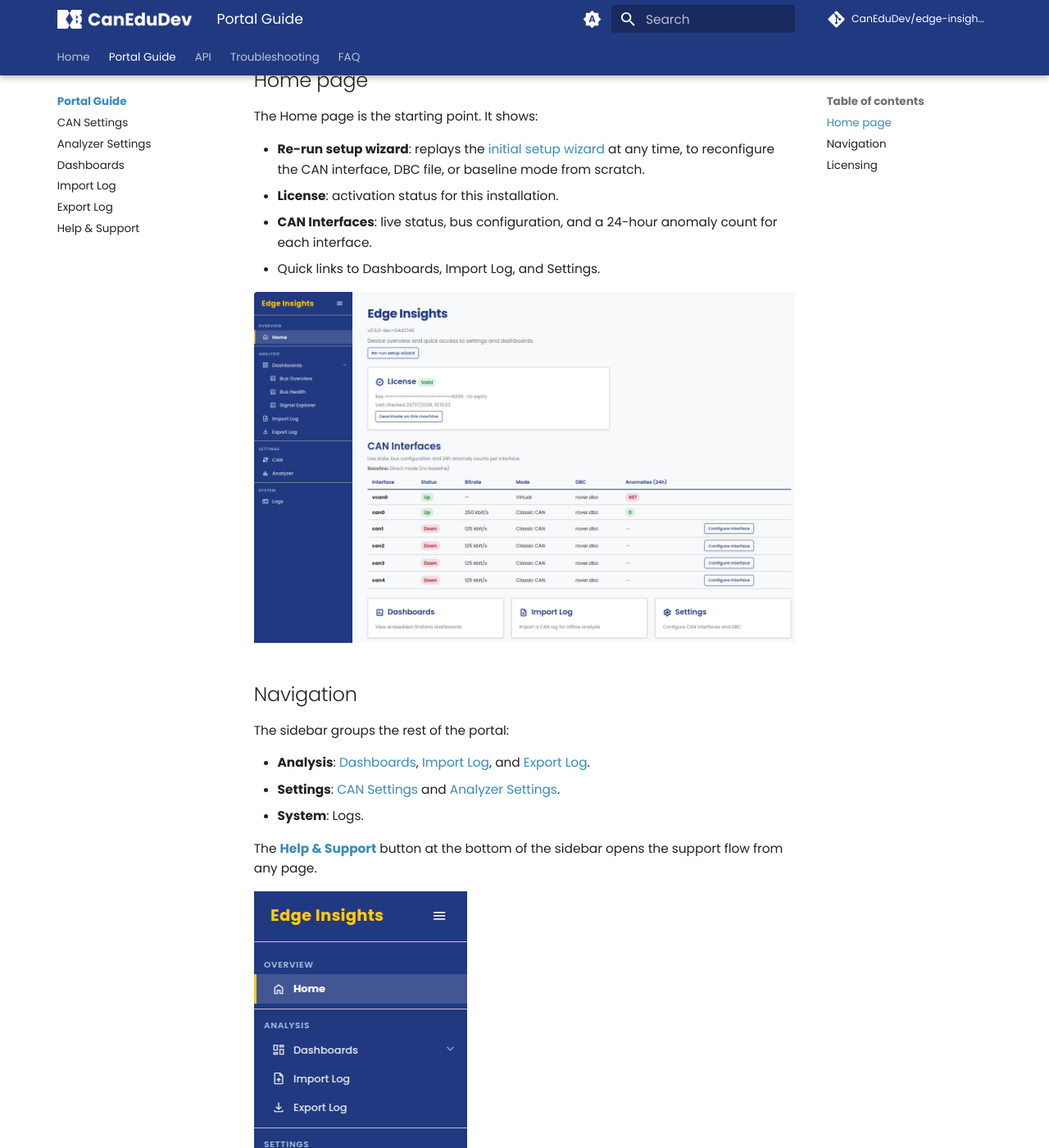
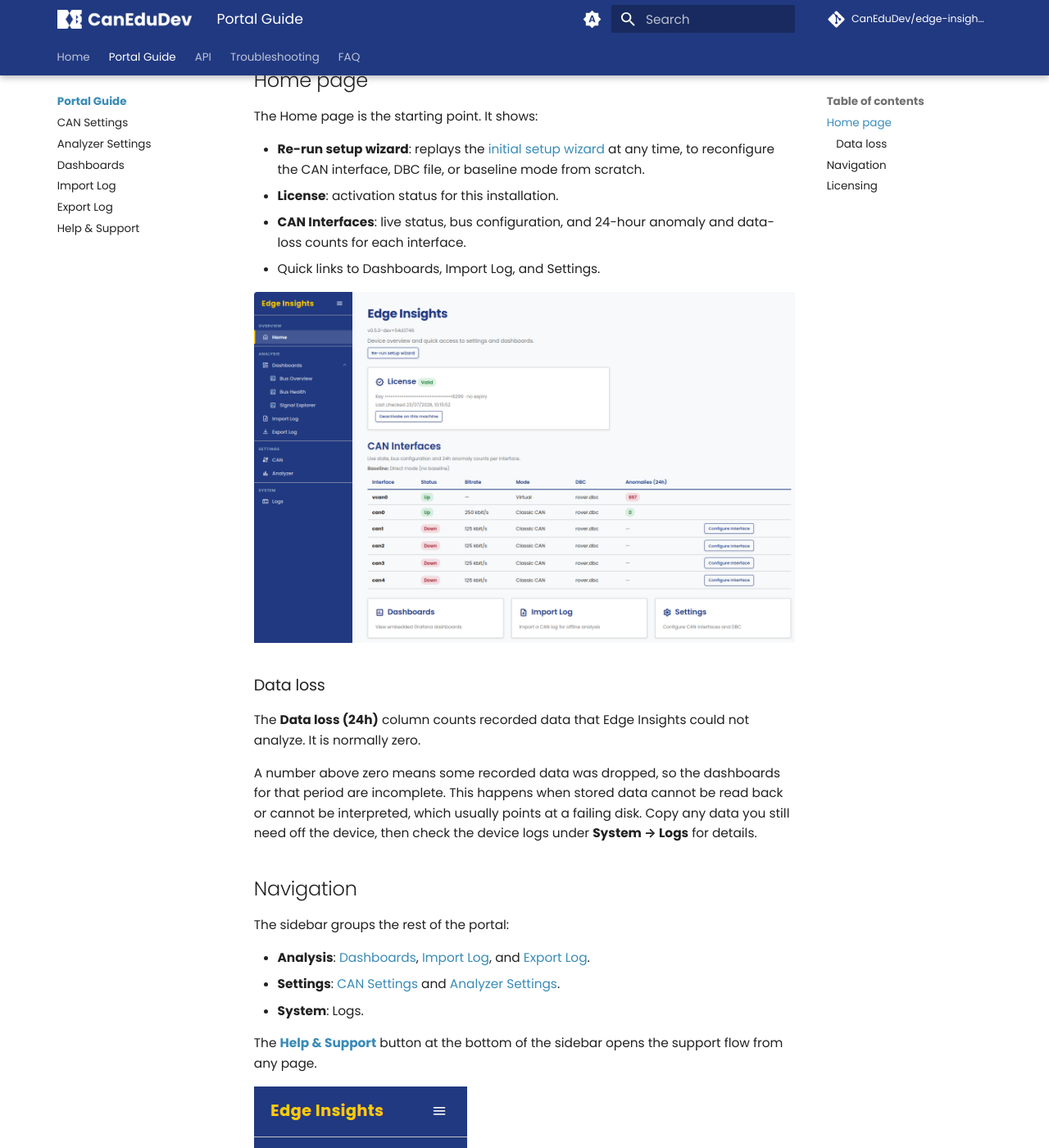
Before and after one commit to CanEduDev/edge-insights-docs, an MkDocs documentation site: the page built from docs/portal/index.md, in a window 1280 px wide and 1400 px high, scrolled down 412 px. Shown: the whole window at 82% size. Built offline with MkDocs 1.6.1 and Material for MkDocs 9.7.7, drawn with Linux system fonts in a browser that asks for light colours; comment, search, counter and statistics services are not loaded.

Commit message:
docs(portal): document the Home page data-loss count
The CAN Interfaces table gained a "Data loss (24h)" column. Describe what
the number means and what to do when it is not zero.

Cross-links CanEduDev/edge-insights#PLACEHOLDER

```diff
--- a/docs/portal/index.md
+++ b/docs/portal/index.md
@@ -21,11 +21,22 @@ The Home page is the starting point. It shows:
   at any time, to reconfigure the CAN interface, DBC file, or baseline
   mode from scratch.
 - **License**: activation status for this installation.
-- **CAN Interfaces**: live status, bus configuration, and a 24-hour
-  anomaly count for each interface.
+- **CAN Interfaces**: live status, bus configuration, and 24-hour anomaly
+  and data-loss counts for each interface.
 - Quick links to Dashboards, Import Log, and Settings.
 
 ![Portal Home page](../images/portal/home/home.png)
+
+### Data loss
+
+The **Data loss (24h)** column counts recorded data that Edge Insights
+could not analyze. It is normally zero.
+
+A number above zero means some recorded data was dropped, so the
+dashboards for that period are incomplete. This happens when stored data
+cannot be read back or cannot be interpreted, which usually points at a
+failing disk. Copy any data you still need off the device, then check the
+device logs under **System → Logs** for details.
 
 ## Navigation
 
```
